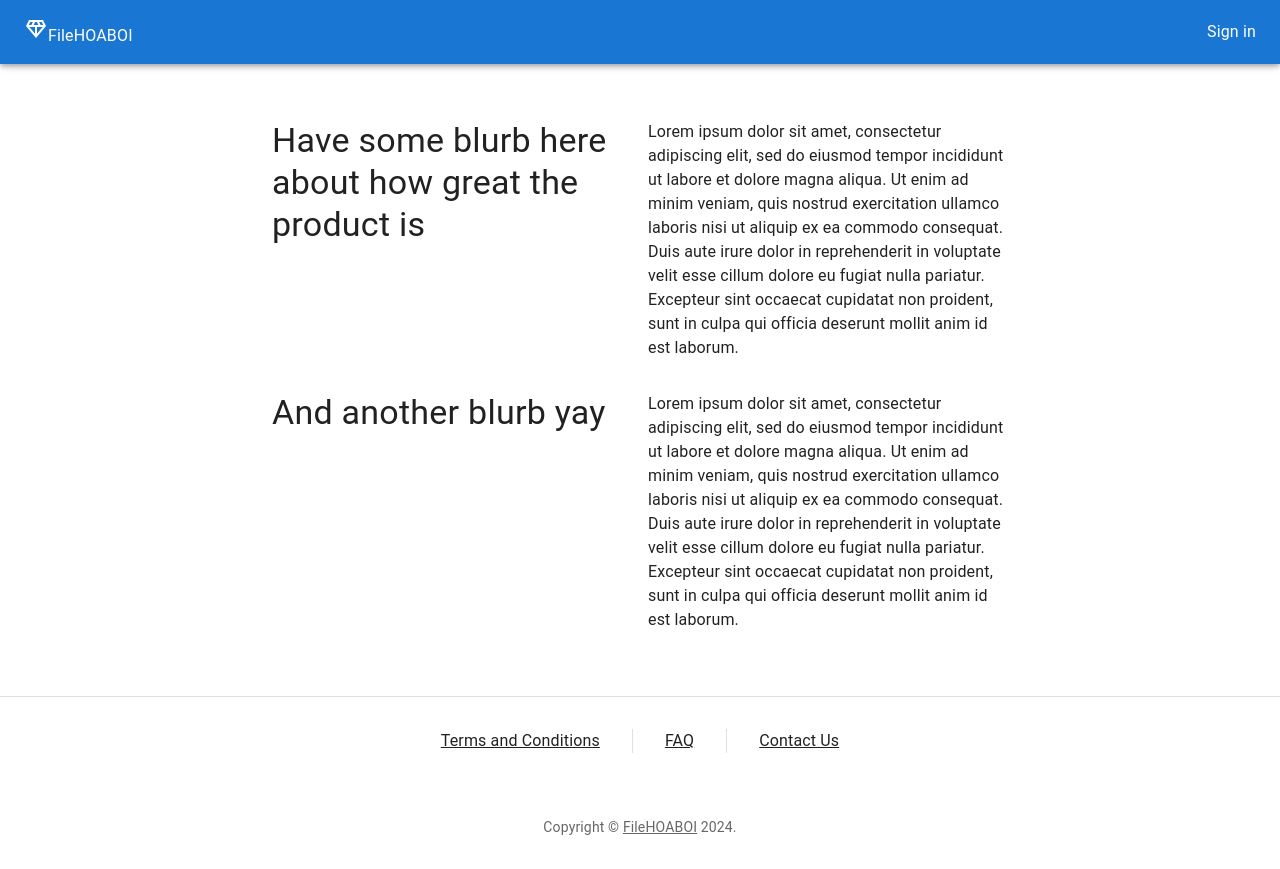
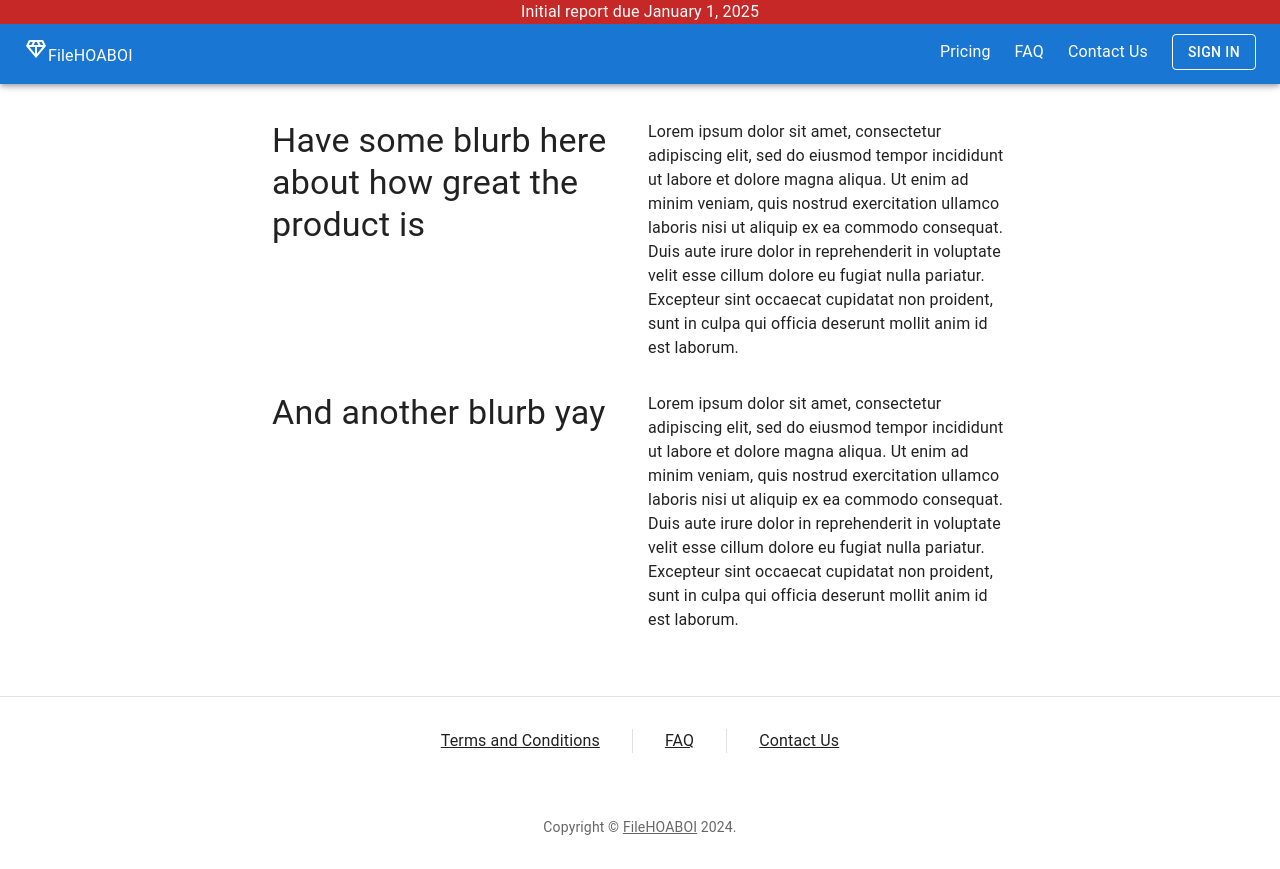
Before and after one commit to sofitakei/thecollector, a React (Vite) app: page / in a window 1280 px wide. Built offline with nearby package versions, Linux system fonts and the light colour scheme; no server answers.

Commit message:
outline for public pages

```diff
--- a/src/AppRoutes.js
+++ b/src/AppRoutes.js
@@ -2,12 +2,13 @@ import { BrowserRouter as Router, Route, Routes } from 'react-router-dom'
 
 import AdminRoutes from './AdminRoutes'
 import Login from './authentication/Login'
-import ContactUs from './ContactUs'
-import FAQ from './FAQ'
 import Home from './Home'
+import ContactUs from './info/ContactUs'
+import FAQ from './info/FAQ'
+import Pricing from './info/Pricing'
+import Terms from './info/Terms'
 import AnimatedLayout from './layout/AnimatedOutlet'
 import PublicRoute from './PublicRoute'
-import Terms from './Terms'
 import UserRoutes from './UserRoutes'
 
 const AppRoutes = () => (
@@ -19,6 +20,7 @@ const AppRoutes = () => (
           <Route element={<Login />} exact path='/login' />
           <Route element={<Terms />} path='/terms' />
           <Route element={<FAQ />} path='/faq' />
+          <Route element={<Pricing />} path='/pricing' />
           <Route element={<ContactUs />} path='/contact-us' />
         </Route>
         <Route path='/*' element={<UserRoutes />} />
--- a/src/Home.js
+++ b/src/Home.js
@@ -11,6 +11,7 @@ const blurbs = [
 const Home = () => {
   const { session } = useAuth()
   if (session?.user?.id) return <Navigate to='/properties' />
+
   return (
     <Stack>
       {blurbs.map(({ left }, index) => (
--- a/src/ContactUs.js
+++ b/src/info/ContactUs.js
@@ -1,7 +1,7 @@
 import { Stack, TextField, Typography } from '@mui/material'
 
-import Form from './components/Form'
-import { getFormFields } from './utils'
+import Form from '../components/Form'
+import { getFormFields } from '../utils'
 
 const ContactUs = () => {
   const handleSubmit = e => {
--- /dev/null
+++ b/src/info/Pricing.js
@@ -0,0 +1,22 @@
+import { Stack, Typography } from '@mui/material'
+
+const Pricing = () => (
+  <>
+    <Typography variant='h4'>Pricing</Typography>
+
+    <Stack
+      my={4}
+      mx='auto'
+      sx={{
+        width: {
+          xs: '100vw',
+          md: '60vw',
+        },
+        textAlign: 'left',
+      }}>
+      Pricing tables here
+    </Stack>
+  </>
+)
+
+export default Pricing
--- a/src/layout/HomeShell.js
+++ b/src/layout/HomeShell.js
@@ -1,13 +1,18 @@
+import { useTheme } from '@emotion/react'
 import DiamondOutlinedIcon from '@mui/icons-material/DiamondOutlined'
-import { AppBar, Box, CssBaseline, Stack, Toolbar } from '@mui/material'
+import { AppBar, Box, Button, CssBaseline, Stack, Toolbar } from '@mui/material'
+import dayjs from 'dayjs'
 import PropTypes from 'prop-types'
-import { Link as RouterLink } from 'react-router-dom'
+import { Link as RouterLink, useLocation } from 'react-router-dom'
 
 import { useAuth } from '../contexts/AuthContext'
 import Footer from './Footer'
 
 const HomeShell = ({ children }) => {
   const { session } = useAuth()
+  const { zIndex } = useTheme()
+  const { pathname } = useLocation()
+  const showBanner = pathname === '/' && dayjs().isBefore(dayjs('2025-01-01'))
   return (
     <>
       <Stack
@@ -15,7 +20,23 @@ const HomeShell = ({ children }) => {
         alignItems='center'
         sx={{ a: { textDecoration: 'none', color: 'primary.contrastText' } }}>
         <CssBaseline />
-        <AppBar position='fixed' sx={{ width: '100%' }}>
+        {showBanner && (
+          <Box
+            zIndex={zIndex.appBar + 1}
+            sx={{
+              backgroundColor: 'error.dark',
+              position: 'fixed',
+              top: 0,
+              left: 0,
+              width: '100%',
+              color: 'primary.contrastText',
+            }}>
+            Initial report due January 1, 2025
+          </Box>
+        )}
+        <AppBar
+          position='fixed'
+          sx={{ top: showBanner ? '20px' : 0, width: '100%' }}>
           <Toolbar
             sx={{
               justifyContent: 'space-between',
@@ -25,11 +46,22 @@ const HomeShell = ({ children }) => {
               <DiamondOutlinedIcon sx={{ color: 'primary.contrastText' }} />
               FileHOABOI
             </RouterLink>
-            {session?.user?.id ? (
-              `Logged in as ${session?.user?.email}`
-            ) : (
-              <RouterLink to='/login'>Sign in</RouterLink>
-            )}
+            <Stack direction='row' spacing={3} alignItems='baseline'>
+              <RouterLink to='/pricing'>Pricing</RouterLink>
+              <RouterLink to='/faq'>FAQ</RouterLink>
+              <RouterLink to='/contact-us'>Contact Us</RouterLink>
+              {session?.user?.id ? (
+                `Logged in as ${session?.user?.email}`
+              ) : (
+                <Button
+                  sx={{ borderColor: 'primary.contrastText' }}
+                  variant='outlined'
+                  to='/login'
+                  component={RouterLink}>
+                  Sign In
+                </Button>
+              )}
+            </Stack>
           </Toolbar>
         </AppBar>
 
--- a/src/utils.js
+++ b/src/utils.js
@@ -32,3 +32,10 @@ export const downloadFile = ({ data, fileName, fileType }) => {
   a.dispatchEvent(clickEvt)
   a.remove()
 }
+
+export const wrapWithComponent = (Component, children) => (
+  <Component>{children}</Component>
+)
+
+export const maybeWrapProvider = (wrap, Provider, children) =>
+  wrap ? wrapWithComponent(Provider, children) : children
```
Also changed, not shown: src/info/FAQ.js (renamed from src/FAQ.js), src/info/Terms.js (renamed from src/Terms.js).
